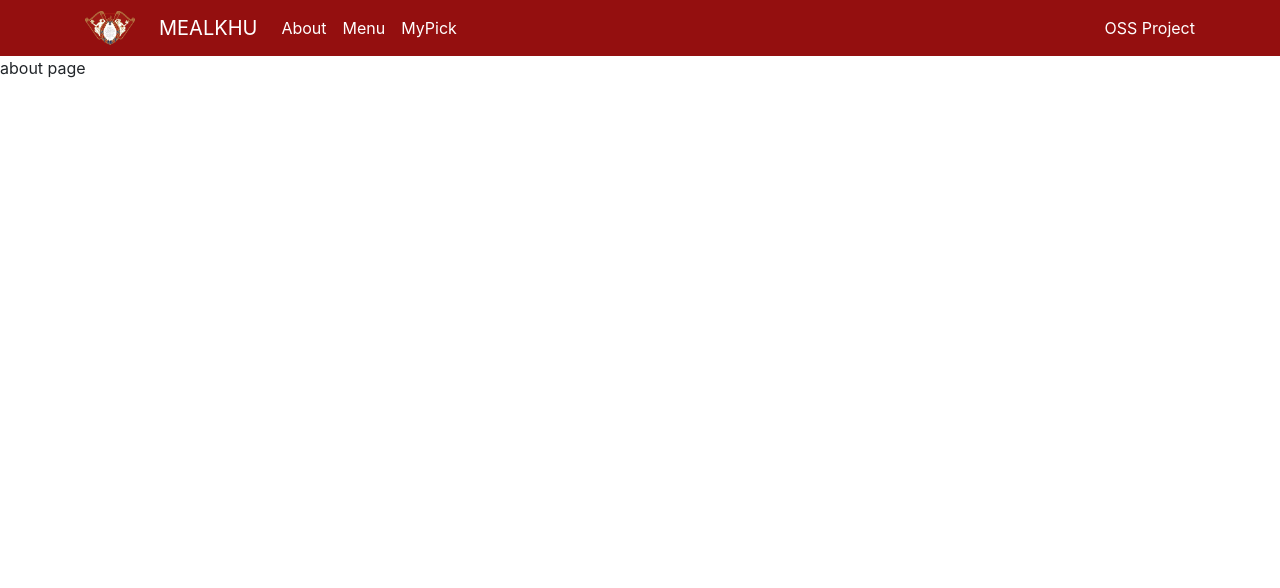
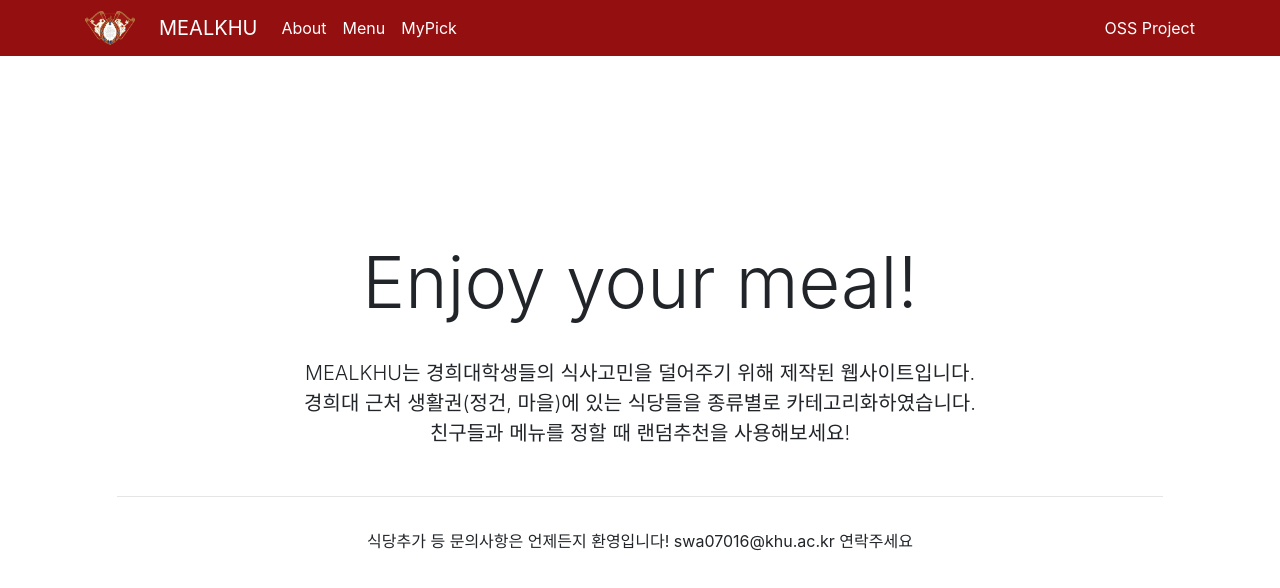
Before and after one commit to swa07016/MEALKHU-legacy, a React (Create React App) app in the folder client/: page /about in a window 1280 px wide. Shown: the top 588 px of the page. Built offline with nearby package versions, Linux system fonts and the light colour scheme.

Commit message:
About 페이지 완성

```diff
--- a/client/package.json
+++ b/client/package.json
@@ -8,6 +8,7 @@
     "@testing-library/user-event": "^7.1.2",
     "bootstrap": "^4.5.0",
     "react": "^16.13.1",
+    "react-app-polyfill": "^1.0.6",
     "react-dom": "^16.13.1",
     "react-scripts": "3.4.1",
     "reactstrap": "^8.4.1"
--- a/client/public/index.html
+++ b/client/public/index.html
@@ -1,5 +1,8 @@
 <!DOCTYPE html>
-<html lang="en">
+<html lang="en" style="margin: 0;
+height: 100%;
+overflow: hidden;
+">
   <head>
     <meta charset="utf-8" />
     <link rel="icon" href="%PUBLIC_URL%/fork.ico" />
@@ -26,9 +29,9 @@
     -->
     <title>MEALKHU</title>
   </head>
-  <body>
+  <body style="width : 100%; height:100%; margin: 0; overflow:hidden;">
     <noscript>You need to enable JavaScript to run this app.</noscript>
-    <div id="root"></div>
+    <div id="root" style="width : 100%; height:100%;"></div>
     <!--
       This HTML file is a template.
       If you open it directly in the browser, you will see an empty page.
--- a/client/src/App.js
+++ b/client/src/App.js
@@ -8,6 +8,7 @@ import {
   Route,
   Link
 } from "react-router-dom";
+
 
 function App() {
   return (
--- a/client/src/index.js
+++ b/client/src/index.js
@@ -3,6 +3,8 @@ import ReactDOM from 'react-dom';
 import App from './App';
 import * as serviceWorker from './serviceWorker';
 import 'bootstrap/dist/css/bootstrap.min.css';
+import 'react-app-polyfill/ie11';
+
 
 ReactDOM.render(
   <React.StrictMode>
--- a/client/src/pages/AboutPage.js
+++ b/client/src/pages/AboutPage.js
@@ -1,12 +1,31 @@
 import React from 'react';
 import NavBar from '../components/NavBar';
+import { Container } from 'reactstrap';
+import { Jumbotron, Button } from 'reactstrap';
 
 const AboutPage = (props) => {
     return (
-    <>
-        <NavBar/>
-        about page
-    </>
+        <>
+            <NavBar/>
+            <div style={{'display':'flex', 'width':'100%', "height":'100%', 'textAlign':'center', 'alignItems':'center'}}>
+                <Container style={{}}>
+                    <Jumbotron
+                    style={{'backgroundColor':'#fff'}}
+                    >
+                        <h1 className="display-3">Enjoy your meal!</h1><br/>
+                        <p className="lead">MEALKHU는 경희대학생들의 식사고민을 덜어주기 위해 제작된 웹사이트입니다.
+                        <br/>경희대 근처 생활권(정건, 마을)에 있는 식당들을 종류별로 카테고리화하였습니다.
+                        <br/>친구들과 메뉴를 정할 때 랜덤추천을 사용해보세요!
+                        </p>
+                        <br/>
+                        <hr className="my-2" />
+                        <br/>
+                        <p>식당추가 등 문의사항은 언제든지 환영입니다! swa07016@khu.ac.kr 연락주세요</p>
+                        <br/><br/><br/>
+                    </Jumbotron>
+                </Container>
+            </div>
+        </>
     );
 }
 
```
Also changed, not shown: client/src/pages/MenuPage.js (+4 -4 lines), client/public/aaa.png (deleted).
